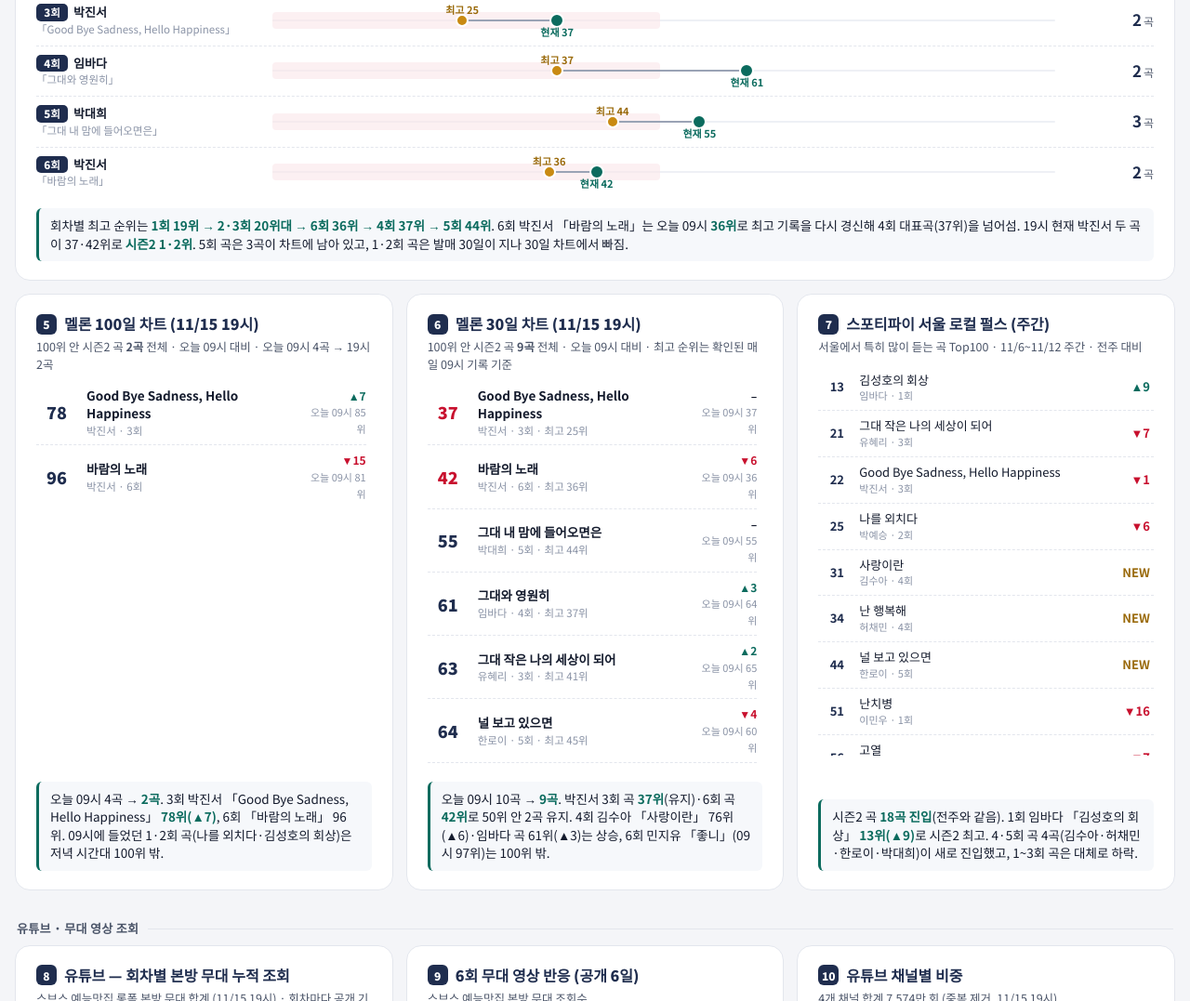
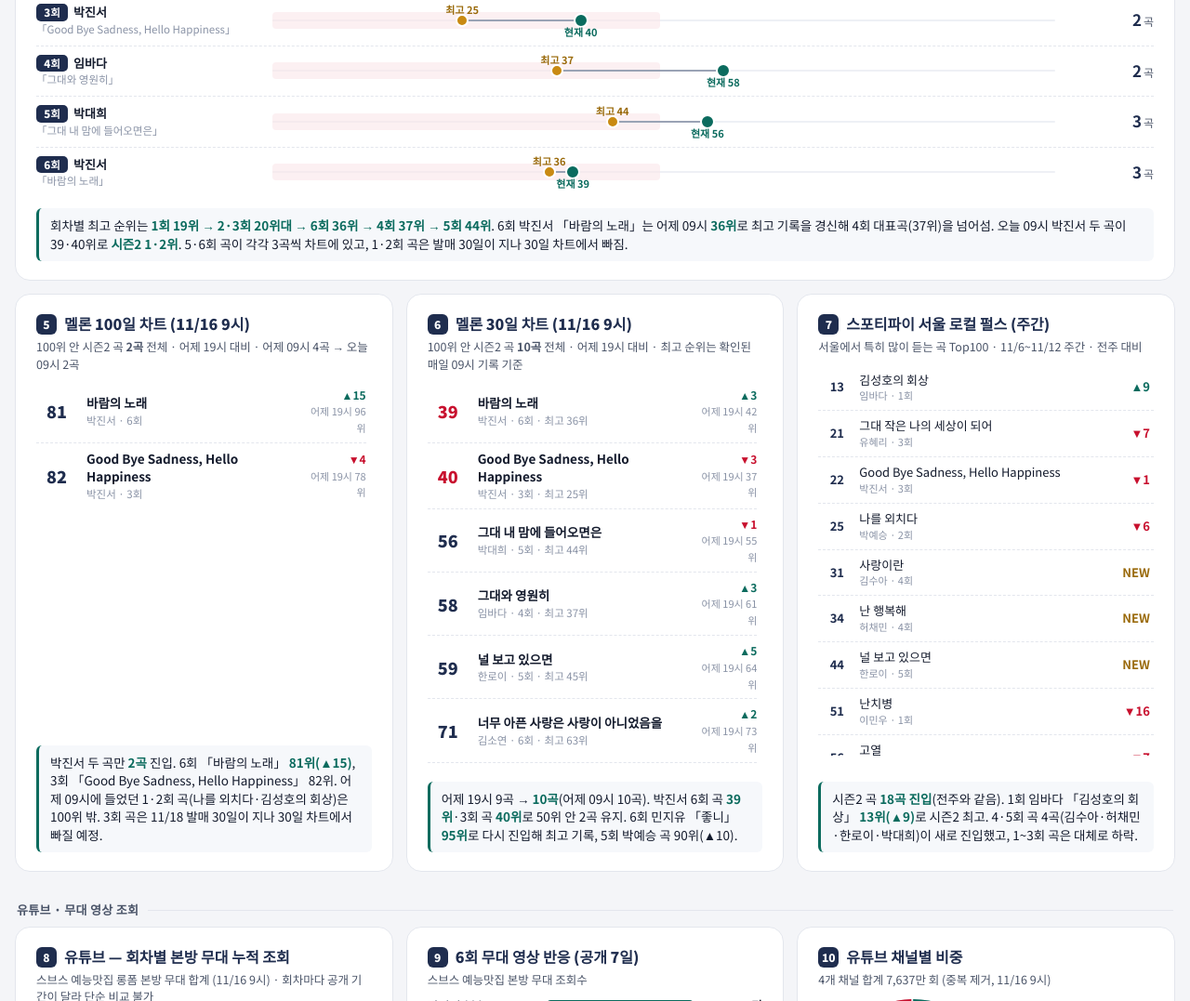
Before and after one commit to seoulshit/ballad2, a plain HTML site: page public/index.html in a window 1280 px wide. Shown: the part 1723-2800 px from the top of the page at 93% size. Drawn offline with Linux system fonts and the light colour scheme.

Commit message:
11/16 9시 기준 업데이트: 멜론 30일 차트 10곡(박진서 39·40위·좋니 95위 최고)·100일 차트 2곡, TOP100 진입 없음, 유튜브 7,637만
Co-Authored-By: Claude Opus 5.5 <noreply@anthropic.com>
Claude-Session: https://claude.ai/code/session_01V5qb9UdfVh79dAoBsK6wR9

```diff
--- a/public/index.html
+++ b/public/index.html
@@ -159,10 +159,10 @@ svg{display:block;width:100%;height:auto;overflow:visible}
 <div class="wrap">
 
 <section class="hero rv">
-  <span class="tag">11/15(일) 19시 기준</span><span class="tag ghost">공개 데이터 집계</span>
+  <span class="tag">11/16(월) 9시 기준</span><span class="tag ghost">공개 데이터 집계</span>
   <h1>우리들의 발라드2 · 1~6회 종합 반응</h1>
   <p>SBS 월 22시 · 1라운드 1~3회 / 2라운드(1:1 데스매치) 4~6회</p>
-  <div class="headline">시청률은 6회 <b>5.3%로 시즌1 같은 회차와 동률</b>, 음원은 <b>멜론 30일 차트 9곡</b>(오늘 09시 6회 박진서 「바람의 노래」 36위로 최고 기록 경신), 유튜브 본방 무대 <b>3,000만 회 돌파</b>·4개 채널 합계 7,574만 회.<br>
+  <div class="headline">시청률은 6회 <b>5.3%로 시즌1 같은 회차와 동률</b>, 음원은 <b>멜론 30일 차트 10곡</b>(박진서 두 곡 39·40위, 6회 「바람의 노래」 최고 36위), 유튜브 본방 무대 <b>3,000만 회 돌파</b>·4개 채널 합계 7,637만 회.<br>
   6회는 프로그램 첫 <b>75:75 동점</b> — 민지유·차민주 동반 3라운드 진출. 김소연·박진서는 큰 표차로 승리.</div>
 </section>
 
@@ -171,14 +171,14 @@ svg{display:block;width:100%;height:auto;overflow:visible}
     <div class="num"><span data-count="5.3" data-dec="1">0</span><small>%</small></div>
     <div class="sub">수도권 2부 6.0% · 전국 1부 4.8%</div><span class="chip up">5회 대비 +0.1%p</span></div>
   <div class="kpi rv"><div class="bar"></div><div class="lab">멜론 HOT100 30일 차트 진입</div>
-    <div class="num"><span data-count="9">0</span><small>곡</small></div>
-    <div class="sub">100일 차트 2곡 · 11/15 19시 · 최고 36위(오늘 09시)</div><span class="chip up">박진서 곡 37·42위</span></div>
+    <div class="num"><span data-count="10">0</span><small>곡</small></div>
+    <div class="sub">100일 차트 2곡 · 11/16 9시 · 시즌2 최고 36위(11/15)</div><span class="chip up">박진서 곡 39·40위</span></div>
   <div class="kpi rv"><div class="bar"></div><div class="lab">유튜브 본방 무대 누적</div>
-    <div class="num"><span data-count="3020" data-sep="1">0</span><small>만 회</small></div>
+    <div class="num"><span data-count="3044" data-sep="1">0</span><small>만 회</small></div>
     <div class="sub">예능맛집 롱폼 41편 기준</div><span class="chip up">3,000만 회 돌파</span></div>
   <div class="kpi rv"><div class="bar"></div><div class="lab">유튜브 4개 채널 전체</div>
-    <div class="num"><span data-count="7574" data-sep="1">0</span><small>만 회</small></div>
-    <div class="sub">501편 · 롱폼 6,908만 + 쇼츠 666만</div><span class="chip up">7,000만 회 돌파</span></div>
+    <div class="num"><span data-count="7637" data-sep="1">0</span><small>만 회</small></div>
+    <div class="sub">501편 · 롱폼 6,967만 + 쇼츠 669만</div><span class="chip up">7,000만 회 돌파</span></div>
   <div class="kpi rv"><div class="bar"></div><div class="lab">넷플릭스 한국 TV 주간</div>
     <div class="num"><span data-count="5">0</span><small>주 연속 TOP10</small></div>
     <div class="sub">4위 → 5위 → 5위 → 5위 → 7위 (10/5~11/8)</div><span class="chip neu">11/2~11/8 주간 7위</span></div>
@@ -244,23 +244,23 @@ svg{display:block;width:100%;height:auto;overflow:visible}
   <div class="card rv" id="c-music">
     <h2><span class="n">4</span>음원 — 회차별 대표곡 멜론 성적</h2>
     <div class="cap">멜론 HOT100 30일 차트 · 회차별 최고 순위 곡 · 왼쪽일수록 상위 · 오른쪽 숫자는 회차별 현재 진입 곡 수</div>
-    <div class="eplegend"><span><i class="dot best"></i>최고 순위 (매일 09시 기록)</span><span><i class="dot cur"></i>현재 (11/15 19시)</span><span><i class="zone"></i>50위 이내</span></div>
+    <div class="eplegend"><span><i class="dot best"></i>최고 순위 (매일 09시 기록)</span><span><i class="dot cur"></i>현재 (11/16 9시)</span><span><i class="zone"></i>50위 이내</span></div>
     <div id="eprank"></div>
-    <div class="takeaway">회차별 최고 순위는 <b>1회 19위 → 2·3회 20위대 → 6회 36위 → 4회 37위 → 5회 44위</b>. 6회 박진서 「바람의 노래」는 오늘 09시 <b>36위</b>로 최고 기록을 다시 경신해 4회 대표곡(37위)을 넘어섬. 19시 현재 박진서 두 곡이 37·42위로 <b>시즌2 1·2위</b>. 5회 곡은 3곡이 차트에 남아 있고, 1·2회 곡은 발매 30일이 지나 30일 차트에서 빠짐.</div>
+    <div class="takeaway">회차별 최고 순위는 <b>1회 19위 → 2·3회 20위대 → 6회 36위 → 4회 37위 → 5회 44위</b>. 6회 박진서 「바람의 노래」는 어제 09시 <b>36위</b>로 최고 기록을 경신해 4회 대표곡(37위)을 넘어섬. 오늘 09시 박진서 두 곡이 39·40위로 <b>시즌2 1·2위</b>. 5·6회 곡이 각각 3곡씩 차트에 있고, 1·2회 곡은 발매 30일이 지나 30일 차트에서 빠짐.</div>
   </div>
 </section>
 <section class="swipe" id="swipe" aria-label="멜론 100일 차트·30일 차트·스포티파이 로컬 펄스 (옆으로 넘겨 보기)">
   <div class="card rv" id="c-rank100">
-    <h2><span class="n">5</span>멜론 100일 차트 (11/15 19시)</h2>
-    <div class="cap">100위 안 시즌2 곡 <b id="rkcount100"></b> 전체 · 오늘 09시 대비 · 오늘 09시 4곡 → 19시 2곡</div>
+    <h2><span class="n">5</span>멜론 100일 차트 (11/16 9시)</h2>
+    <div class="cap">100위 안 시즌2 곡 <b id="rkcount100"></b> 전체 · 어제 19시 대비 · 어제 09시 4곡 → 오늘 09시 2곡</div>
     <div id="ranklist100" class="rkscroll"></div>
-    <div class="takeaway">오늘 09시 4곡 → <b>2곡</b>. 3회 박진서 「Good Bye Sadness, Hello Happiness」 <b>78위(▲7)</b>, 6회 「바람의 노래」 96위. 09시에 들었던 1·2회 곡(나를 외치다·김성호의 회상)은 저녁 시간대 100위 밖.</div>
+    <div class="takeaway">박진서 두 곡만 <b>2곡</b> 진입. 6회 「바람의 노래」 <b>81위(▲15)</b>, 3회 「Good Bye Sadness, Hello Happiness」 82위. 어제 09시에 들었던 1·2회 곡(나를 외치다·김성호의 회상)은 100위 밖. 3회 곡은 11/18 발매 30일이 지나 30일 차트에서 빠질 예정.</div>
   </div>
   <div class="card rv" id="c-rank">
-    <h2><span class="n">6</span>멜론 30일 차트 (11/15 19시)</h2>
-    <div class="cap">100위 안 시즌2 곡 <b id="rkcount"></b> 전체 · 오늘 09시 대비 · 최고 순위는 확인된 매일 09시 기록 기준</div>
+    <h2><span class="n">6</span>멜론 30일 차트 (11/16 9시)</h2>
+    <div class="cap">100위 안 시즌2 곡 <b id="rkcount"></b> 전체 · 어제 19시 대비 · 최고 순위는 확인된 매일 09시 기록 기준</div>
     <div id="ranklist" class="rkscroll"></div>
-    <div class="takeaway">오늘 09시 10곡 → <b>9곡</b>. 박진서 3회 곡 <b>37위</b>(유지)·6회 곡 <b>42위</b>로 50위 안 2곡 유지. 4회 김수아 「사랑이란」 76위(▲6)·임바다 곡 61위(▲3)는 상승, 6회 민지유 「좋니」(09시 97위)는 100위 밖.</div>
+    <div class="takeaway">어제 19시 9곡 → <b>10곡</b>(어제 09시 10곡). 박진서 6회 곡 <b>39위</b>·3회 곡 <b>40위</b>로 50위 안 2곡 유지. 6회 민지유 「좋니」 <b>95위</b>로 다시 진입해 최고 기록, 5회 박예승 곡 90위(▲10).</div>
   </div>
   <div class="card rv" id="c-sp">
     <h2><span class="n">7</span>스포티파이 서울 로컬 펄스 (주간)</h2>
@@ -275,27 +275,27 @@ svg{display:block;width:100%;height:auto;overflow:visible}
 <section class="grid g3" style="margin-top:8px">
   <div class="card rv" id="c-yt">
     <h2><span class="n">8</span>유튜브 — 회차별 본방 무대 누적 조회</h2>
-    <div class="cap">스브스 예능맛집 롱폼 본방 무대 합계 (11/15 19시) · 회차마다 공개 기간이 달라 단순 비교 불가</div>
+    <div class="cap">스브스 예능맛집 롱폼 본방 무대 합계 (11/16 9시) · 회차마다 공개 기간이 달라 단순 비교 불가</div>
     <svg viewBox="0 0 560 250" id="svg-yt" role="img" aria-label="회차별 유튜브 본방 무대 누적 조회"></svg>
-    <div class="takeaway">1회 본방 무대 합계가 <b>1,000만 회 돌파</b>(김소연 무대 487.1만이 시즌2 최다). 본방 무대 전체 합계는 <b>3,000만 회 돌파</b>. 6회는 공개 <b>6일 만에 244.6만</b>으로 5회(13일, 261.9만)에 근접.</div>
+    <div class="takeaway">1회 본방 무대 합계가 <b>1,000만 회 돌파</b>(김소연 무대 487.1만이 시즌2 최다). 본방 무대 전체 합계는 <b>3,000만 회 돌파</b>. 6회는 공개 <b>7일 만에 252.3만</b>으로 5회(14일, 264.9만)에 근접.</div>
   </div>
   <div class="card rv" id="c-ep5">
-    <h2><span class="n">9</span>6회 무대 영상 반응 (공개 6일)</h2>
+    <h2><span class="n">9</span>6회 무대 영상 반응 (공개 7일)</h2>
     <div class="cap">스브스 예능맛집 본방 무대 조회수</div>
     <div id="ep5" style="margin-top:10px"></div>
-    <div class="takeaway"><b>박진서 무대가 103.5만으로 6회 첫 100만 회 돌파</b>, 김소연 96.9만이 뒤따름. 두 무대가 6회 조회의 82%를 차지. 박진서 곡은 음원도 멜론 30일 차트 오늘 09시 36위로 최고 기록.</div>
+    <div class="takeaway"><b>박진서 무대가 107.2만으로 6회 첫 100만 회 돌파</b>, 김소연 99.6만도 100만 회 눈앞. 두 무대가 6회 조회의 82%를 차지. 박진서 곡은 음원도 멜론 30일 차트 최고 36위(11/15 09시).</div>
   </div>
   <div class="card rv" id="c-ch">
     <h2><span class="n">10</span>유튜브 채널별 비중</h2>
-    <div class="cap">4개 채널 합계 7,574만 회 (중복 제거, 11/15 19시)</div>
+    <div class="cap">4개 채널 합계 7,637만 회 (중복 제거, 11/16 9시)</div>
     <svg viewBox="0 0 300 170" id="svg-ch" role="img" aria-label="유튜브 채널별 조회 비중"></svg>
     <div id="chleg"></div>
   </div>
 </section>
 
 <div class="foot">
-기준: 시청률 닐슨코리아 지상파 일간 공개 자료(가구, 6회 11/9 방송분 반영) · 음원 멜론 HOT100 30일 차트·100일 차트(11/15 19시, 추이·최고 순위는 확인된 매일 09시 기록), 스포티파이 서울 로컬 펄스 주간(11/6~11/12) ·
-유튜브 스브스 예능맛집·SBS Entertainment·SBS·슴올 스테이지 4개 채널 공개 조회수 직접 집계(11/15 19시, 9/8 첫 공개 이후 제목·설명에 프로그램명이 들어간 영상, 시즌1 TOP6 팬콘서트 영상 제외) · 넷플릭스 Tudum 공식 주간 TOP10(11/2~11/8) · 대결 결과 방송 및 보도 교차 확인 ·
+기준: 시청률 닐슨코리아 지상파 일간 공개 자료(가구, 6회 11/9 방송분 반영) · 음원 멜론 HOT100 30일 차트·100일 차트(11/16 9시, 추이·최고 순위는 확인된 매일 09시 기록), 스포티파이 서울 로컬 펄스 주간(11/6~11/12) ·
+유튜브 스브스 예능맛집·SBS Entertainment·SBS·슴올 스테이지 4개 채널 공개 조회수 직접 집계(11/16 9시, 9/8 첫 공개 이후 제목·설명에 프로그램명이 들어간 영상, 시즌1 TOP6 팬콘서트 영상 제외) · 넷플릭스 Tudum 공식 주간 TOP10(11/2~11/8) · 대결 결과 방송 및 보도 교차 확인 ·
 원자료로 확인되지 않은 보도 수치는 제외 · 영상·음원은 회차별 공개 기간이 달라 참고 비교
 </div>
 </div>
@@ -334,7 +334,7 @@ function T(txt,attrs,parent){const t=E('text',attrs,parent);t.textContent=txt;re
 /* 2. 유튜브 회차별 */
 (function(){
   const s=document.getElementById('svg-yt'); const W=560,H=250,L=58,R=12,Tp=22,B=40;
-  const d=[[1051.1,'41일'],[682.1,'34일'],[453.9,'27일'],[326.3,'20일'],[261.9,'13일'],[244.6,'6일']]; const top=['김소연','박예승','박진서','임바다','박예승','박진서'];
+  const d=[[1055.1,'42일'],[685.4,'35일'],[456.8,'28일'],[329.3,'21일'],[264.9,'14일'],[252.3,'7일']]; const top=['김소연','박예승','박진서','임바다','박예승','박진서'];
   const max=1200, bw=52, x=i=>L+18+i*((W-L-R-36)/5), y=v=>Tp+(1-v/max)*(H-Tp-B);
   const g=E('g',{class:'grid'},s);[0,300,600,900,1200].forEach(v=>{E('line',{x1:L,x2:W-R,y1:y(v),y2:y(v)},g);T(v+'만',{x:L-6,y:y(v)+4,'text-anchor':'end','font-size':11,fill:'#8A93A6'},s)});
   d.forEach(([v,days],i)=>{const r2=i>=3; const h=y(0)-y(v);
@@ -352,10 +352,10 @@ function T(txt,attrs,parent){const t=E('text',attrs,parent);t.textContent=txt;re
   /* [회차, 곡명, 참가자, 최고 순위(매일 09시 기록, 없으면 null), 현재 순위(30일 차트 100위 밖이면 null), 회차 곡 현재 진입 수, 현재 순위 없을 때 문구] */
   const EP=[[1,'김성호의 회상','임바다',19,null,0,'발매 30일 경과 · 100일 차트 100위 밖'],
     [2,'나를 외치다','박예승',27,null,0,'발매 30일 경과 · 100일 차트 100위 밖'],
-    [3,'Good Bye Sadness, Hello Happiness','박진서',25,37,2,''],
-    [4,'그대와 영원히','임바다',37,61,2,''],
-    [5,'그대 내 맘에 들어오면은','박대희',44,55,3,''],
-    [6,'바람의 노래','박진서',36,42,2,'']];
+    [3,'Good Bye Sadness, Hello Happiness','박진서',25,40,2,''],
+    [4,'그대와 영원히','임바다',37,58,2,''],
+    [5,'그대 내 맘에 들어오면은','박대희',44,56,3,''],
+    [6,'바람의 노래','박진서',36,39,3,'']];
   const pos=r=>((r-1)/99*100).toFixed(2)+'%';
   const el=document.getElementById('eprank');
   const ax=document.createElement('div');ax.className='epaxis';ax.innerHTML='<div></div><div><span>1위</span><span>25</span><span>50</span><span>75</span><span>100위</span></div><div></div>';el.appendChild(ax);
@@ -371,37 +371,38 @@ function T(txt,attrs,parent){const t=E('text',attrs,parent);t.textContent=txt;re
 
 /* 4. 상위 곡 */
 (function(){
-  const rows=[[37,'Good Bye Sadness, Hello Happiness','박진서 · 3회 · 최고 25위',37],[42,'바람의 노래','박진서 · 6회 · 최고 36위',36],[55,'그대 내 맘에 들어오면은','박대희 · 5회 · 최고 44위',55],
-    [61,'그대와 영원히','임바다 · 4회 · 최고 37위',64],[63,'그대 작은 나의 세상이 되어','유혜리 · 3회 · 최고 41위',65],[64,'널 보고 있으면','한로이 · 5회 · 최고 45위',60],
-    [73,'너무 아픈 사랑은 사랑이 아니었음을','김소연 · 6회 · 최고 63위',63],[76,'사랑이란','김수아 · 4회 · 최고 47위',82],[100,'내게 사랑이 뭐냐고 물어본다면','박예승 · 5회 · 최고 80위',80]];
-  /* p: 직전 파일(11/15 09시) 순위 · 0 = 100위 밖(NEW) · null = 미확인 */
-  const rows100=[[78,'Good Bye Sadness, Hello Happiness','박진서 · 3회',85],[96,'바람의 노래','박진서 · 6회',81]];
-  /* rows100 p: 직전 파일(11/15 09시) 100일 차트 순위 */
+  const rows=[[39,'바람의 노래','박진서 · 6회 · 최고 36위',42],[40,'Good Bye Sadness, Hello Happiness','박진서 · 3회 · 최고 25위',37],[56,'그대 내 맘에 들어오면은','박대희 · 5회 · 최고 44위',55],
+    [58,'그대와 영원히','임바다 · 4회 · 최고 37위',61],[59,'널 보고 있으면','한로이 · 5회 · 최고 45위',64],[71,'너무 아픈 사랑은 사랑이 아니었음을','김소연 · 6회 · 최고 63위',73],
+    [76,'그대 작은 나의 세상이 되어','유혜리 · 3회 · 최고 41위',63],[84,'사랑이란','김수아 · 4회 · 최고 47위',76],[90,'내게 사랑이 뭐냐고 물어본다면','박예승 · 5회 · 최고 80위',100],
+    [95,'좋니','민지유 · 6회 · 최고 95위',0]];
+  /* p: 직전 파일(11/15 19시) 순위 · 0 = 100위 밖(NEW) · null = 미확인 */
+  const rows100=[[81,'바람의 노래','박진서 · 6회',96],[82,'Good Bye Sadness, Hello Happiness','박진서 · 3회',78]];
+  /* rows100 p: 직전 파일(11/15 19시) 100일 차트 순위 */
   function render(id,cid,list,lab){const el=document.getElementById(id); document.getElementById(cid).textContent=list.length+'곡';
   list.forEach(([r,t,a,p],i)=>{const d=document.createElement('div');d.className='rank';
     const diff=p==null?'<span style="color:var(--mute)">–</span>':p===0?'<span style="color:var(--gold)">NEW</span>':(p-r>0?`<span style="color:var(--teal)">▲${p-r}</span>`:(p-r<0?`<span style="color:var(--red)">▼${r-p}</span>`:'–'));
     d.innerHTML=`<div class="rk ${r<=50?'hot':''}" data-count="${r}">0</div><div class="t">${t}<small>${a}</small></div><div class="d">${diff}<br><span style="color:var(--mute);font-weight:400;font-size:11px">${p==null?lab+' 미확인':p===0?lab+' 100위 밖':lab+' '+p+'위'}</span></div>`;
     el.appendChild(d)})}
-  render('ranklist','rkcount',rows,'오늘 09시');
-  render('ranklist100','rkcount100',rows100,'오늘 09시');
+  render('ranklist','rkcount',rows,'어제 19시');
+  render('ranklist100','rkcount100',rows100,'어제 19시');
 })();
 
 /* 6. 5회 영상 */
 (function(){
-  const d=[['박진서 (승)',103.5,'var(--teal)'],['김소연 (승)',96.9,'var(--teal)'],['라유정 (패)',13.3,'var(--s1)'],['차민주 (동점)',11.5,'var(--gold)'],['민지유 (동점)',10.4,'var(--gold)'],['김훈오 (패)',8.9,'var(--s1)']];
+  const d=[['박진서 (승)',107.2,'var(--teal)'],['김소연 (승)',99.6,'var(--teal)'],['라유정 (패)',13.6,'var(--s1)'],['차민주 (동점)',11.9,'var(--gold)'],['민지유 (동점)',10.8,'var(--gold)'],['김훈오 (패)',9.1,'var(--s1)']];
   const el=document.getElementById('ep5');
   d.forEach(([n,v,c])=>{const r=document.createElement('div');r.className='hb';r.innerHTML=`<div class="nm">${n}</div><div class="tr"><div class="fl" style="background:${c}" data-w="${v/d[0][1]*100}"></div></div><div class="v">${v.toFixed(1)}만</div>`;el.appendChild(r)});
 })();
 
 /* 7. 채널 도넛 */
 (function(){
-  const s=document.getElementById('svg-ch'); const d=[['스브스 예능맛집',4718,'#0B6B5E'],['SBS Entertainment',1801,'#2C3E6B'],['SBS (@SBSNOW)',615,'#C98A12'],['슴올 스테이지',440,'#C8102E']];
+  const s=document.getElementById('svg-ch'); const d=[['스브스 예능맛집',4747,'#0B6B5E'],['SBS Entertainment',1829,'#2C3E6B'],['SBS (@SBSNOW)',619,'#C98A12'],['슴올 스테이지',441,'#C8102E']];
   const tot=d.reduce((a,b)=>a+b[1],0), cx=85,cy=85,r=62,sw=26, C=2*Math.PI*r; let off=0;
   E('circle',{cx,cy,r,fill:'none',stroke:'#EEF0F5','stroke-width':sw},s);
   d.forEach(([n,v,c],i)=>{const len=v/tot*C; const seg=E('circle',{cx,cy,r,fill:'none',stroke:c,'stroke-width':sw,'stroke-dasharray':`0 ${C}`,transform:`rotate(-90 ${cx} ${cy})`,class:'hit'},s);
     seg.dataset.d=`${Math.max(len-2,0)} ${C-Math.max(len-2,0)}`; seg.dataset.o=-off; seg.style.transition=`stroke-dasharray 1s ease ${i*.2}s`; seg.setAttribute('stroke-dashoffset',-off); off+=len;
     bindTip(seg,`${n} · ${v.toLocaleString()}만 회 · ${(v/tot*100).toFixed(0)}%`)});
-  T('7,574만',{x:cx,y:cy+2,'text-anchor':'middle','font-size':17,'font-weight':900,fill:'#1F2D4E'},s);
+  T('7,637만',{x:cx,y:cy+2,'text-anchor':'middle','font-size':17,'font-weight':900,fill:'#1F2D4E'},s);
   T('501편',{x:cx,y:cy+20,'text-anchor':'middle','font-size':11,fill:'#8A93A6'},s);
   const lg=document.getElementById('chleg');
   d.forEach(([n,v,c])=>{const r=document.createElement('div');r.className='hb';r.style.gridTemplateColumns='14px 1fr 110px';
```
